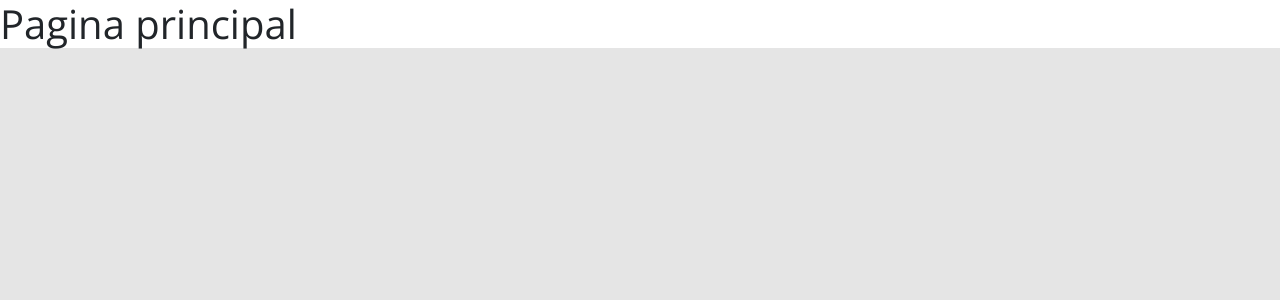
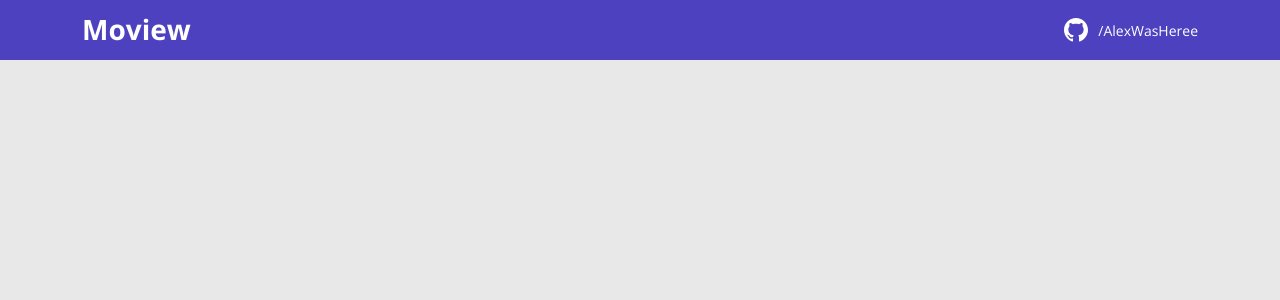
Before and after one commit to AlexWasHeree/Moview, a React (Create React App) app in the folder frontend/: page / in a window 1280 px wide. Shown: the top 300 px of the page. Built offline with nearby package versions, Linux system fonts and the light colour scheme.

Commit message:
navbar complete

```diff
--- a/frontend/public/index.html
+++ b/frontend/public/index.html
@@ -2,42 +2,16 @@
 <html lang="en">
   <head>
     <meta charset="utf-8" />
-    <link rel="icon" href="%PUBLIC_URL%/favicon.ico" />
     <meta name="viewport" content="width=device-width, initial-scale=1" />
     <meta name="theme-color" content="#000000" />
     <meta
       name="description"
       content="Web site created using create-react-app"
     />
-    <link rel="apple-touch-icon" href="%PUBLIC_URL%/logo192.png" />
-    <!--
-      manifest.json provides metadata used when your web app is installed on a
-      user's mobile device or desktop. See https://developers.google.com/web/fundamentals/web-app-manifest/
-    -->
-    <link rel="manifest" href="%PUBLIC_URL%/manifest.json" />
-    <!--
-      Notice the use of %PUBLIC_URL% in the tags above.
-      It will be replaced with the URL of the `public` folder during the build.
-      Only files inside the `public` folder can be referenced from the HTML.
-
-      Unlike "/favicon.ico" or "favicon.ico", "%PUBLIC_URL%/favicon.ico" will
-      work correctly both with client-side routing and a non-root public URL.
-      Learn how to configure a non-root public URL by running `npm run build`.
-    -->
-    <title>React App</title>
+    <title>Moview</title>
   </head>
   <body>
     <noscript>You need to enable JavaScript to run this app.</noscript>
     <div id="root"></div>
-    <!--
-      This HTML file is a template.
-      If you open it directly in the browser, you will see an empty page.
-
-      You can add webfonts, meta tags, or analytics to this file.
-      The build step will place the bundled scripts into the <body> tag.
-
-      To begin the development, run `npm start` or `yarn start`.
-      To create a production bundle, use `npm run build` or `yarn build`.
-    -->
   </body>
 </html>
--- a/frontend/src/App.tsx
+++ b/frontend/src/App.tsx
@@ -1,7 +1,9 @@
+import Navbar from "./components/navbar";
+
 
 function App() {
   return (
-    <h1>Pagina principal</h1>
+    <Navbar />
   );
 }
 
--- /dev/null
+++ b/frontend/src/components/navbar/index.tsx
@@ -0,0 +1,23 @@
+import {ReactComponent as GithubIcon} from 'assets/img/github.svg'
+import './styles.css'
+
+function Navbar() {
+
+    return (
+        <header>
+            <nav className="container">
+                <div className="moview-nav-content">
+                    <h1>Moview</h1>
+                    <a href="https://github.com/AlexWasHeree">
+                        <div className='moview-contact-container'>
+                            <GithubIcon />
+                            <p className='moview-contact-github'>/AlexWasHeree</p>
+                        </div>
+                    </a>
+                </div>
+            </nav>
+        </header>
+    );
+}
+
+export default Navbar;
--- /dev/null
+++ b/frontend/src/components/navbar/styles.css
@@ -0,0 +1,30 @@
+header {
+    background-color: var(--color-primary);
+    height: 60px;
+    display: flex;
+    align-items: center;
+}
+
+.moview-nav-content {
+    display: flex;
+    justify-content: space-between;
+    align-items: center;
+    color: #fff;
+}
+
+.moview-nav-content h1 {
+    margin: 0;
+    font-weight: 700;
+    font-size: 28px;
+}
+
+.moview-contact-container {
+    display: flex;
+    align-items: center;
+
+}
+
+.moview-contact-github {
+    margin: 0 0 0 10px;
+    font-size: 14px;
+}
--- a/frontend/src/index.css
+++ b/frontend/src/index.css
@@ -10,7 +10,7 @@
 }
 
 html, body {
-    background-color: #E5E5E5;
+    background-color: #e8e8e8;
 }
 
 a, a:hover {
--- a/frontend/src/index.tsx
+++ b/frontend/src/index.tsx
@@ -1,8 +1,9 @@
 import React from 'react';
 import ReactDOM from 'react-dom/client';
+import 'bootstrap/dist/css/bootstrap.css';
 import './index.css';
 import App from './App';
-import 'bootstrap/dist/css/bootstrap.css';
+
 
 const root = ReactDOM.createRoot(
   document.getElementById('root') as HTMLElement
--- a/frontend/tsconfig.json
+++ b/frontend/tsconfig.json
@@ -1,5 +1,6 @@
 {
   "compilerOptions": {
+    "baseUrl": "./src",
     "target": "es5",
     "lib": [
       "dom",
```
Also changed, not shown: frontend/src/assets/img/github.svg (added).
